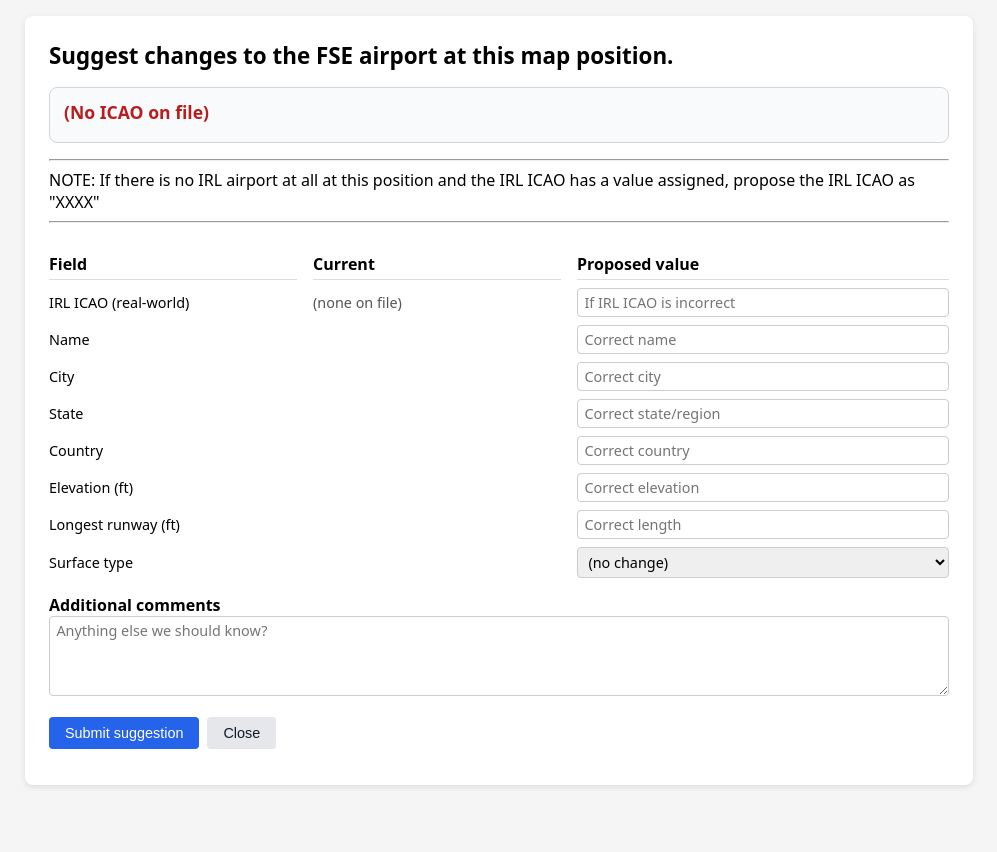
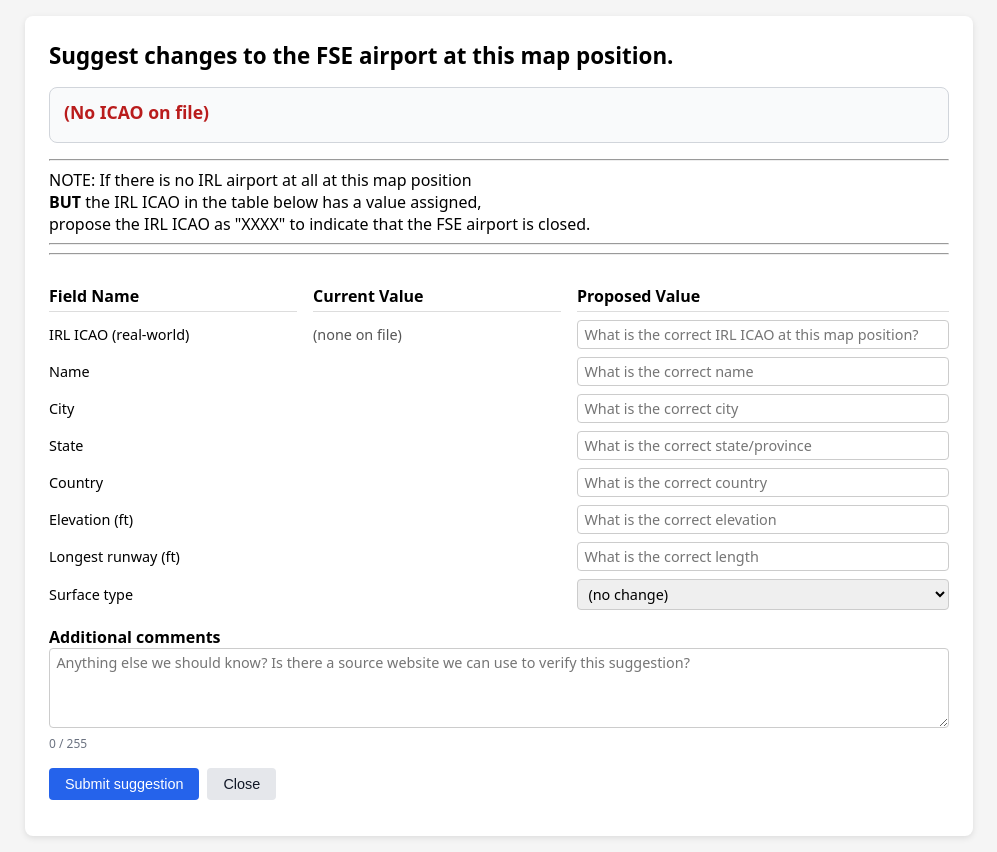
Before and after one commit to jrow73/FSE-Airports, a website: page docs/suggest-change.html in a window 1280 px wide. Shown: the whole page, without its empty margins (141-1138 px from the left). Before the commit the page ends 801 px from the top, so only its background shows below. Drawn offline with Linux system fonts and the light colour scheme.

Commit message:
cleaned up more of the html forms

```diff
--- a/docs/suggest-change.html
+++ b/docs/suggest-change.html
@@ -87,9 +87,10 @@
   <div class="container">
     <h1>Suggest changes to the FSE airport at this map position.</h1>
         <p id="airport-summary"></p>
-        <hr />NOTE: If there is no IRL airport at all at this position and the
-        IRL ICAO has a value assigned, propose the IRL ICAO as "XXXX"
-        <hr /><br />
+        <hr />NOTE: If there is no IRL airport at all at this map position<br />
+        <b>BUT</b> the IRL ICAO in the table below has a value assigned, <br />
+        propose the IRL ICAO as "XXXX" to indicate that the FSE airport is closed.
+        <hr /><hr /><br />
 
     <form id="change-form">
       <input type="hidden" name="type" value="change">
@@ -97,9 +98,9 @@
       <input type="hidden" name="source" value="FSE Map Viewer">
 
       <div class="grid">
-        <div class="grid-header">Field</div>
-        <div class="grid-header">Current</div>
-        <div class="grid-header">Proposed value</div>
+        <div class="grid-header">Field Name</div>
+        <div class="grid-header">Current Value</div>
+        <div class="grid-header">Proposed Value</div>
 
         <!-- IRL ICAO -->
         <div class="label">IRL ICAO (real-world)</div>
@@ -109,7 +110,7 @@
             type="text"
             name="proposed_icao"
             id="proposed_icao"
-            placeholder="If IRL ICAO is incorrect"
+            placeholder="What is the correct IRL ICAO at this map position?"
             maxlength="4"
           >
         </div>
@@ -117,22 +118,22 @@
         <!-- Name -->
         <div class="label">Name</div>
         <div class="current-value" id="cur-name"></div>
-        <div><input type="text" name="proposed_name" placeholder="Correct name"></div>
+        <div><input type="text" name="proposed_name" placeholder="What is the correct name"></div>
 
         <!-- City -->
         <div class="label">City</div>
         <div class="current-value" id="cur-city"></div>
-        <div><input type="text" name="proposed_city" placeholder="Correct city"></div>
+        <div><input type="text" name="proposed_city" placeholder="What is the correct city"></div>
 
         <!-- State -->
         <div class="label">State</div>
         <div class="current-value" id="cur-state"></div>
-        <div><input type="text" name="proposed_state" placeholder="Correct state/region"></div>
+        <div><input type="text" name="proposed_state" placeholder="What is the correct state/province"></div>
 
         <!-- Country -->
         <div class="label">Country</div>
         <div class="current-value" id="cur-country"></div>
-        <div><input type="text" name="proposed_country" placeholder="Correct country"></div>
+        <div><input type="text" name="proposed_country" placeholder="What is the correct country"></div>
 
         <!-- Elevation -->
         <div class="label">Elevation (ft)</div>
@@ -142,7 +143,7 @@
             type="text"
             name="proposed_elev"
             id="proposed_elev"
-            placeholder="Correct elevation"
+            placeholder="What is the correct elevation"
             maxlength="5"
           >
         </div>
@@ -155,7 +156,7 @@
             type="text"
             name="proposed_longest"
             id="proposed_longest"
-            placeholder="Correct length"
+            placeholder="What is the correct length"
             maxlength="5"
           >
         </div>
@@ -183,7 +184,10 @@
 
       <div style="margin-top:1rem;">
         <label for="comments"><strong>Additional comments</strong></label>
-        <textarea id="comments" name="comments" placeholder="Anything else we should know?"></textarea>
+        <textarea id="comments" name="comments" placeholder="Anything else we should know? Is there a source website we can use to verify this suggestion?" maxlength="255"></textarea>
+        <div id="comment-counter" style="font-size:0.75rem; color:#6b7280; margin-top:2px;">
+          0 / 255
+        </div>
       </div>
 
       <div class="buttons">
@@ -268,6 +272,20 @@
 
       // Hidden field: what we send to the sheet / Apps Script as the key
       document.getElementById('icao-input').value = fseIcao;
+
+// Comment character counter (max 255)
+function initCommentCounter() {
+  const textarea = document.getElementById('comments');
+  const counter  = document.getElementById('comment-counter');
+  if (!textarea || !counter) return;
+
+  textarea.addEventListener('input', () => {
+    const length = textarea.value.length;
+    counter.textContent = `${length} / 255`;
+  });
+}
+
+
 
 // Build stylized summary card
 const summaryEl = document.getElementById('airport-summary');
@@ -360,6 +378,8 @@
       document.getElementById('cur-surface').textContent = surface;
 
       initNumericFilters();
+      initCommentCounter();
+
 
       const form = document.getElementById('change-form');
       const statusEl = document.getElementById('status');
```
Also changed, not shown: docs/suggest-new.html (+22 -1 lines).
